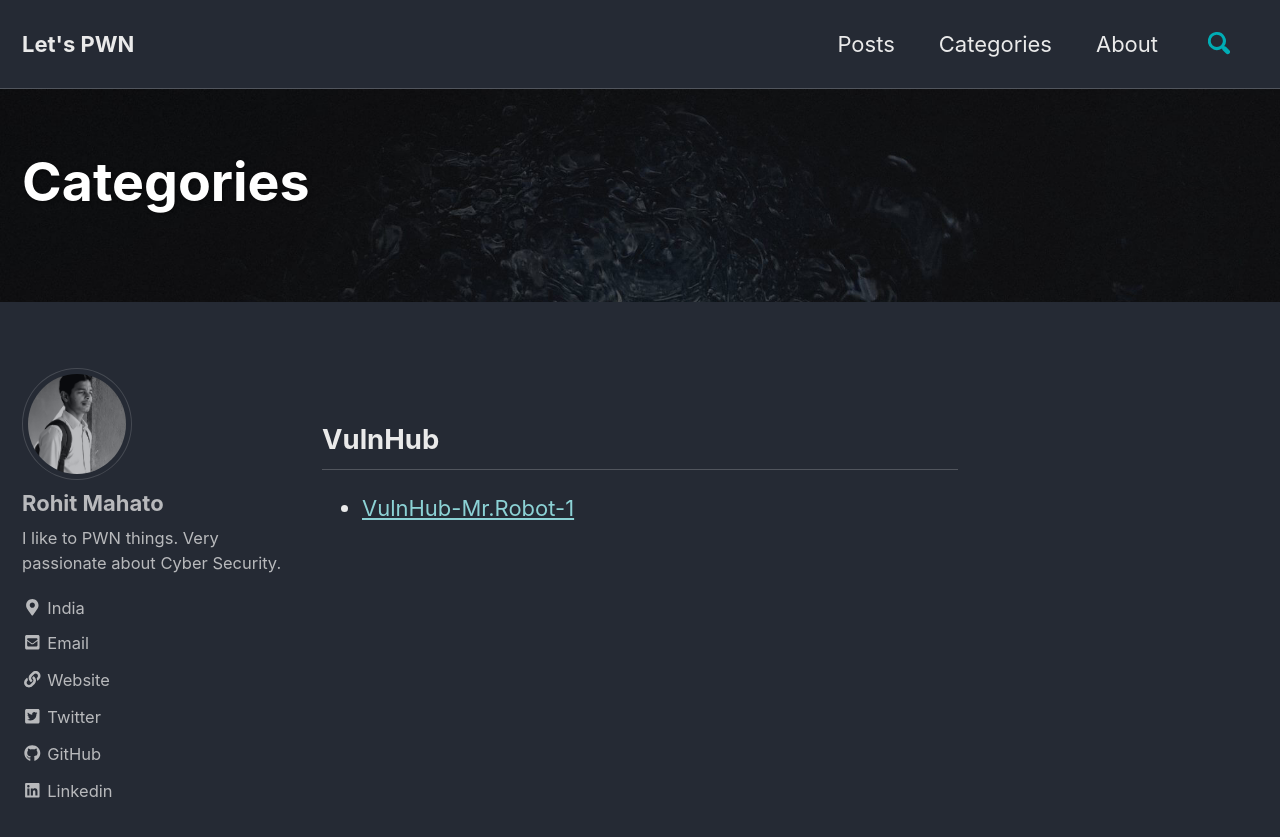
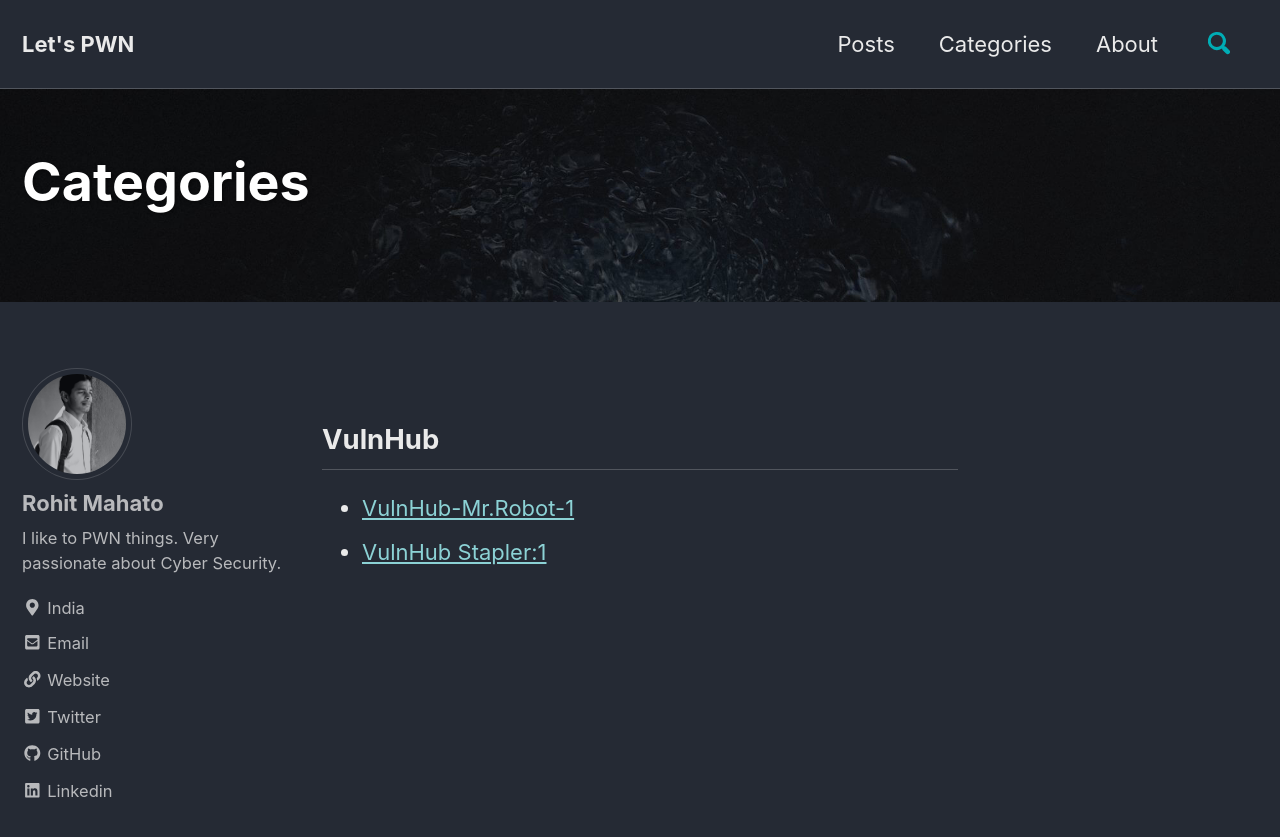
Before and after one commit to rkmsh/rkmsh.github.io, a Jekyll site: the page built from _pages/categories.md, in a window 1280 px wide and 900 px high. Shown: the top 837 px of the window. Built offline with Jekyll 4.4.1, drawn with Linux system fonts in a browser that asks for light colours; cached includes are drawn as plain includes.

Commit message:
Adding categories

```diff
--- a/_pages/categories.md
+++ b/_pages/categories.md
@@ -11,4 +11,5 @@ permalink: /categories/
 <h2>VulnHub</h2>
 <ul>
   <li><a href="https://rkmsh.github.io/mr_robot1/">VulnHub-Mr.Robot-1</a></li>
+  <li><a href="https://rkmsh.github.io/Stapler_1/">VulnHub Stapler:1</a></li>
 </ul>
```
